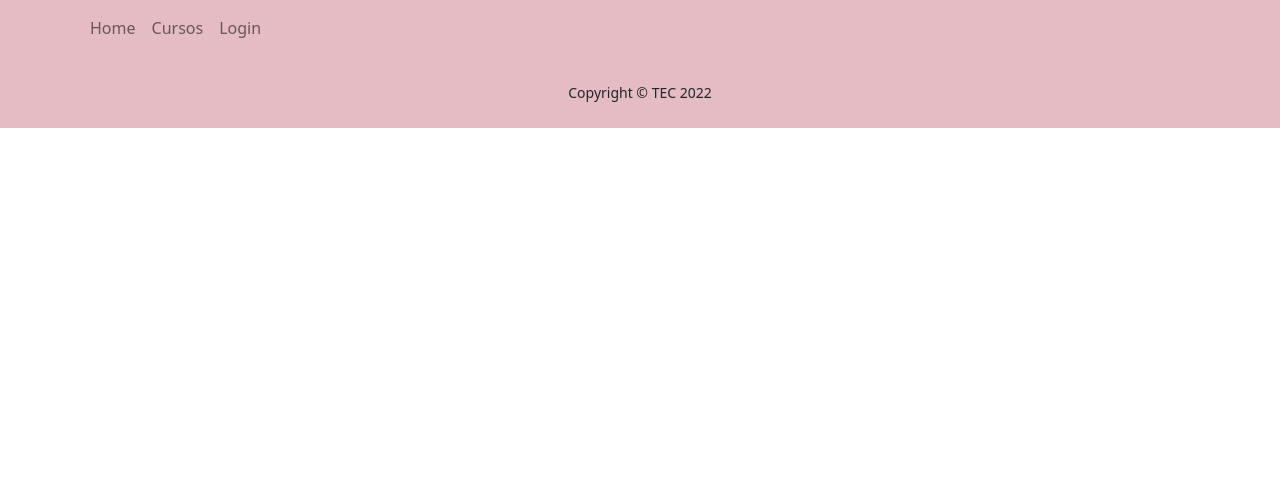
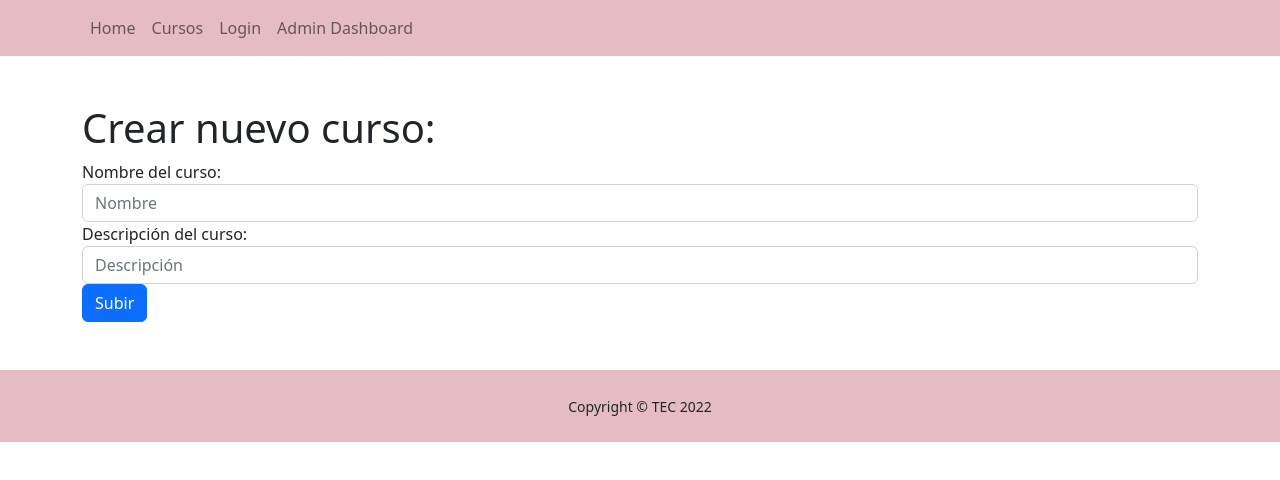
Before and after one commit to ALANCRUZ96942/Proyecto_final_web, a React (Create React App) app in the folder frontend/: page /admin/cursos/agregar in a window 1280 px wide. Shown: the top 480 px of the page. Built offline with nearby package versions, Linux system fonts and the light colour scheme; a web font is replaced by a local one.

Commit message:
feat: user functions

```diff
--- a/frontend/src/App.js
+++ b/frontend/src/App.js
@@ -7,6 +7,8 @@ import Footer from "./components/Footer";
 import Home from "./components/Home";
 import Courses from "./components/Courses";
 import Login from './components/Login';
+import Admin from './components/Admin';
+import AdminCreate from './components/AdminViews/AdminCreate';
 
 function App() {
   return (
@@ -17,6 +19,9 @@ function App() {
         <Route path="/" element={<Home />}   />
         <Route path="/cursos" element={<Courses />}   />
         <Route path="/login" element={<Login />}   />
+        <Route path="/admin" element={<Admin />}   />
+        <Route path="admin/cursos/agregar" element={<AdminCreate />}   />
+
       </Routes>
     <Footer />
     </BrowserRouter>
--- /dev/null
+++ b/frontend/src/components/Admin.js
@@ -0,0 +1,78 @@
+import { BrowserRouter, Routes, Route } from "react-router-dom";
+import React, { useEffect, useState } from "react";
+import axios from "axios";
+import { DummyImage } from 'react-simple-placeholder-image'
+
+
+
+function Admin() {
+
+
+
+  useEffect(() => {
+
+    getAll()
+
+  }, []);
+
+
+  const [data, setData] = useState([]);
+
+  function getAll() {
+    axios.get('http://localhost:4000/api/courses')
+      .then((respuesta) => {
+        console.log("la respuesta es", respuesta.data)
+        setData(respuesta.data)
+
+      })
+  }
+
+
+
+  return (
+
+
+
+    <div class="container">
+      <div class="row pt-5 pb-5 ">
+        <h1>Cursos:</h1>
+        <a href="admin/cursos/agregar"><button type="button" class="btn btn-info">Agregar curso</button></a>
+
+      </div>
+
+
+      <table id="userList" class="table table-bordered table-hover table-striped">
+		<thead class="thead-light">
+		<tr>
+			<th scope="col">id</th>
+			<th scope="col">Nombre</th>
+			<th scope="col">Description</th>
+			<th scope="col" >Acciones</th>
+		</tr>
+		</thead>
+		<tbody>
+        {data.map((userInfo, index) => (
+
+            <tr>
+            <th scope="row">{index}</th>
+            <td>{` ${userInfo.name}`}</td>
+            <td>{` ${userInfo.description}`}</td>
+            <td>
+            <a href={"admin/cursos/agregar/"+index}><button type="button" class="btn btn-warning m-3">Editar</button></a>
+            <a href={"admin/cursos/eliminar/"+index}><button type="button" class="btn btn-danger m-3">Eliminar</button></a>
+            </td>
+
+            </tr>
+
+        ))}
+
+
+		</tbody>
+	</table>
+
+    </div>
+  );
+}
+
+
+export default Admin;
--- /dev/null
+++ b/frontend/src/components/AdminViews/AdminCreate.js
@@ -0,0 +1,46 @@
+import { BrowserRouter, Routes, Route } from "react-router-dom";
+import React, { useEffect, useState } from "react";
+import axios from "axios";
+import { DummyImage } from 'react-simple-placeholder-image'
+
+
+
+function AdminCreate() {
+
+
+
+
+
+
+
+  return (
+
+
+
+    <div class="container  pt-5 pb-5 pr-5 pl-5 ">
+      <div class="row ">
+      <h1>
+        Crear nuevo curso:
+    </h1>
+      <form>
+            <div class="form-group">
+                <label for="Nombre">Nombre del curso:</label>
+                <input type="text" class="form-control" id="exampleInputEmail1" aria-describedby="emailHelp" placeholder="Nombre"/>
+            </div>
+            <div class="form-group">
+                <label for="Nombre">Descripción del curso:</label>
+                <input type="text" class="form-control" id="exampleInputEmail1" aria-describedby="emailHelp" placeholder="Descripción"/>
+            </div>
+            <button type="submit" class="btn btn-primary">Subir</button>
+            </form>
+      </div>
+
+
+
+
+    </div>
+  );
+}
+
+
+export default AdminCreate;
--- a/frontend/src/components/Navbar.js
+++ b/frontend/src/components/Navbar.js
@@ -17,6 +17,8 @@ function NavBar() {
             <Nav.Link href="/cursos">Cursos</Nav.Link>
             <Nav.Link  className="justify-content-end" href={"/"+login}>{login}</Nav.Link>
 
+            <Nav.Link  className="justify-content-end" href="/admin">Admin Dashboard</Nav.Link>
+
 
 
           </Nav>
--- /dev/null
+++ b/frontend/src/components/Parts/prueba.html
@@ -0,0 +1,3 @@
+<button></button>
+<div class="container"></div>
+<a href="/cursos/agregar"></a>
```
Also changed, not shown: 1 other file (tests, documents, lock files or other folders).
